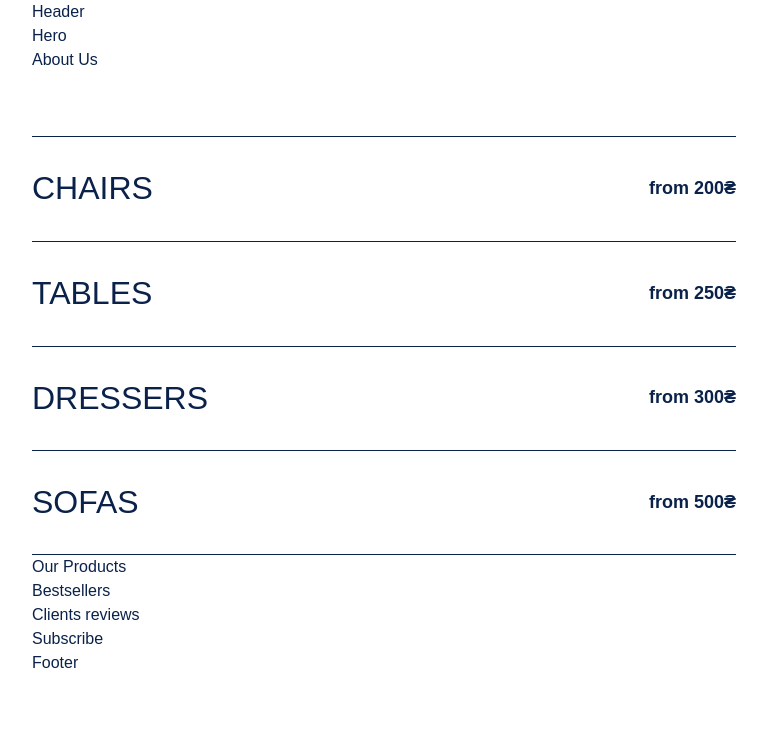
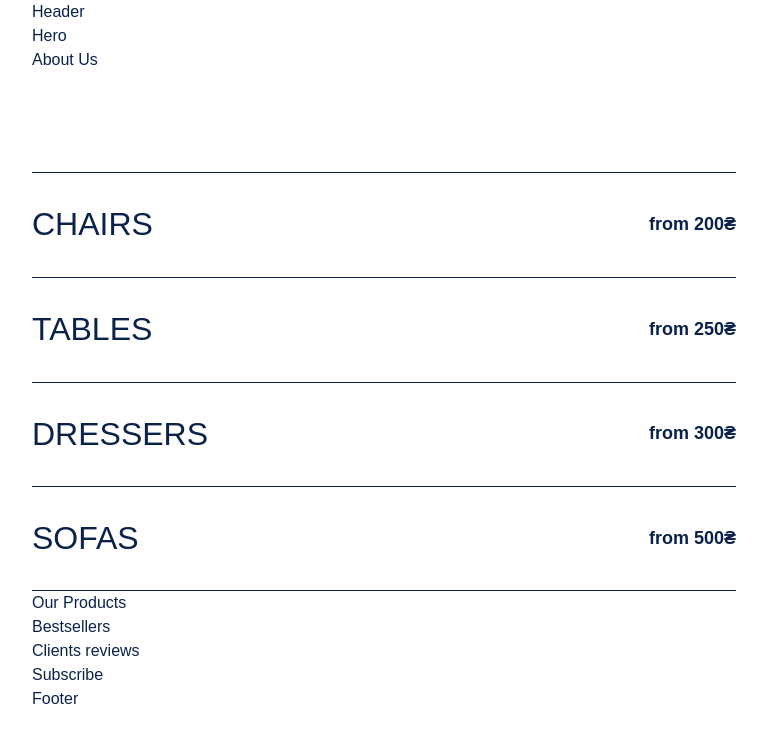
Before and after one commit to Troshuk/minimal, a website built with Vite: page src/index.html in a window 1280 px wide. Shown: the whole page, without its empty margins (256-1023 px from the left). Built offline with nearby package versions, Linux system fonts and the light colour scheme; a web font is replaced by a local one.

Commit message:
fix margin on tablet

```diff
--- a/src/css/sections/price.css
+++ b/src/css/sections/price.css
@@ -51,6 +51,10 @@
 /* -------Tablet------- */
 
 @media (min-width: 768px) {
+  .price {
+    margin-top: 100px;
+  }
+
   .article-name {
     font-size: 32px;
     line-height: 1.4;
```
